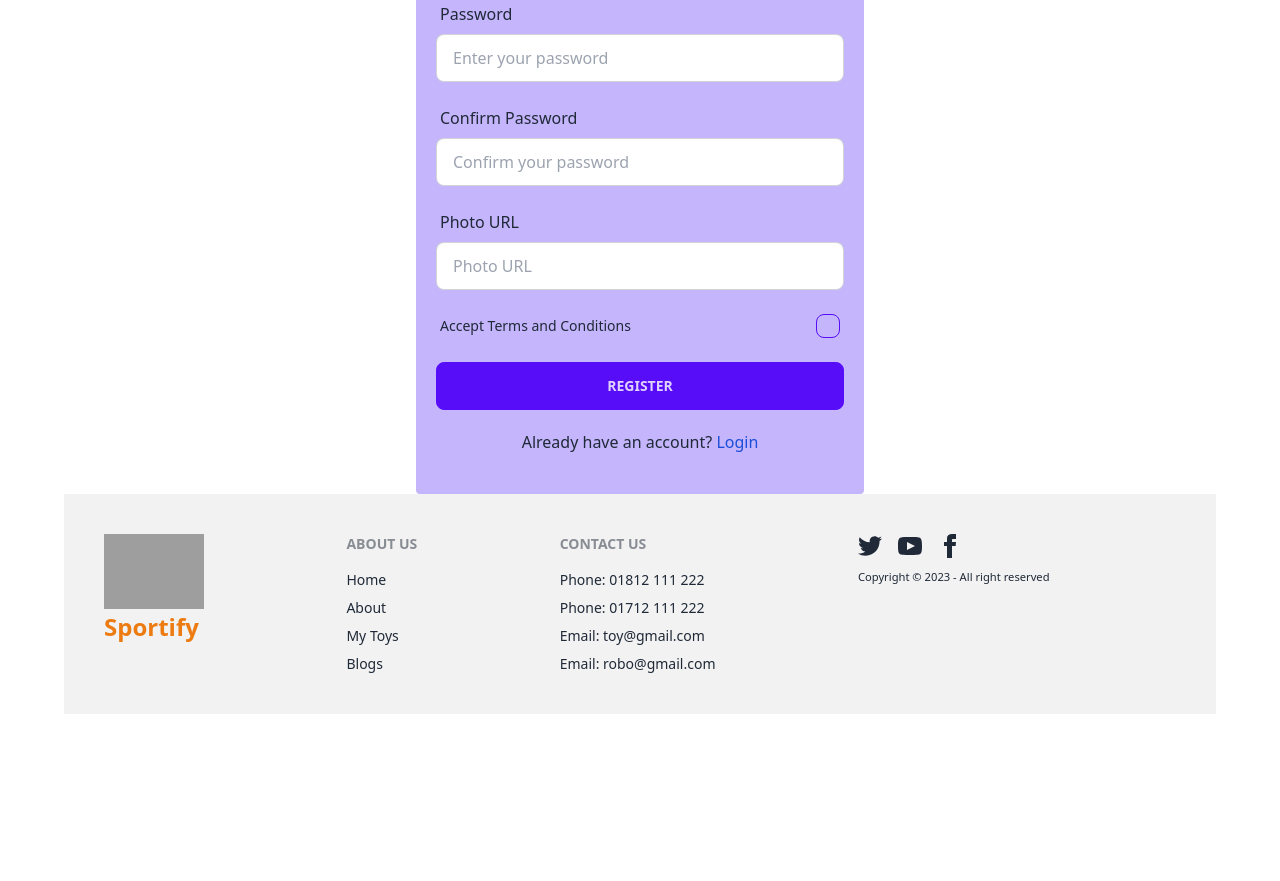
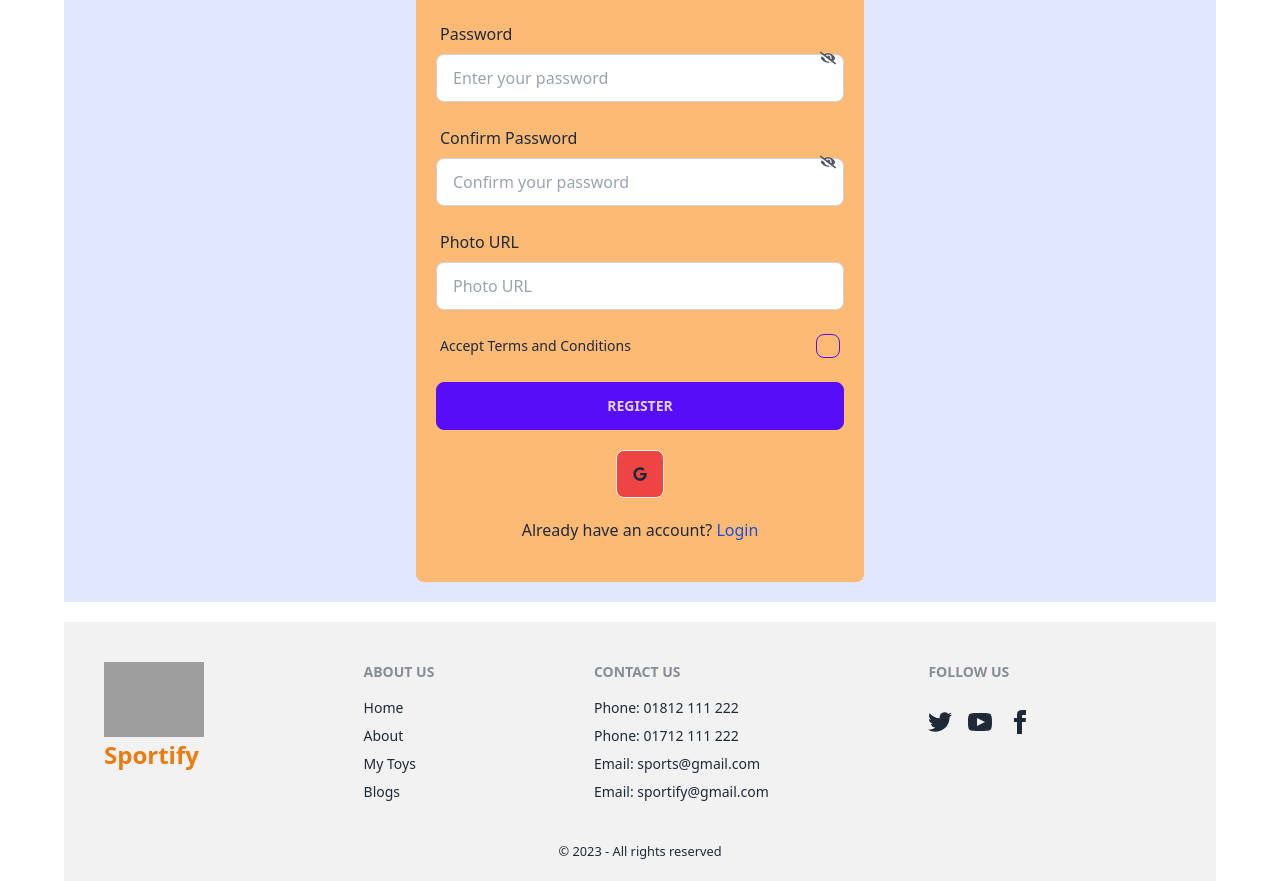
Before and after one commit to farjanarahman/summercamp-client, a React (Vite) app: page /register in a window 1280 px wide. Shown: the part 448-1329 px from the top of the page. Before the commit the page ends 1162 px from the top, so only its background shows below. Built offline with nearby package versions, Linux system fonts and the light colour scheme; no server answers; grey boxes are pictures that could not be loaded.

Commit message:
register and login page done

```diff
--- a/package.json
+++ b/package.json
@@ -17,6 +17,7 @@
     "react-dom": "^18.2.0",
     "react-icons": "^4.9.0",
     "react-router-dom": "^6.12.0",
+    "react-tooltip": "^5.13.1",
     "sort-by": "^1.2.0"
   },
   "devDependencies": {
--- a/src/pages/Login/Login.jsx
+++ b/src/pages/Login/Login.jsx
@@ -1,19 +1,25 @@
-import { useContext } from 'react';
+import { useContext, useState } from 'react';
 import { Link, useLocation, useNavigate } from 'react-router-dom';
 import { AuthContext } from '../../providers/AuthProvider';
 import useTitle from '../../hooks/useTitle';
 import { getAuth, GoogleAuthProvider, signInWithPopup } from 'firebase/auth';
-import { FaGoogle } from "react-icons/fa";
+import { FaGoogle, FaEye, FaEyeSlash } from 'react-icons/fa';
 import app from '../../firebase/firebase.config';
 
 const LoginForm = () => {
   const { signIn } = useContext(AuthContext);
   const navigate = useNavigate();
   const location = useLocation();
-    console.log('Login page location', location)
+  console.log('Login page location', location);
   const from = location.state?.from?.pathname || '/';
   const auth = getAuth(app);
-    const provider = new GoogleAuthProvider()
+  const provider = new GoogleAuthProvider();
+
+  const [showPassword, setShowPassword] = useState(false);
+
+  const handleTogglePassword = () => {
+    setShowPassword(!showPassword);
+  };
 
   useTitle('Login');
 
@@ -39,16 +45,18 @@
       .then(result => {
         const user = result.user;
         console.log(user);
-                navigate(from, { replace: true })
+        navigate(from, { replace: true });
       })
       .catch(error => {
         console.log(error.message);
-            })
-    }
+      });
+  };
 
   return (
-        <div className="max-w-md mx-auto rounded-lg shadow-lg py-8 px-10 bg-violet-300">
-            <h2 className="text-center text-2xl font-bold mb-4 text-gray-800">Please Login</h2>
+    <div className="hero min-h-screen bg-indigo-100">
+      <div className="hero-content flex-col lg:flex-row-reverse">
+        <div className="card flex-shrink-0 w-full shadow-2xl max-w-md mx-auto rounded-lg py-8 px-10 bg-orange-300">
+            {/* <h2 className="text-center text-2xl font-bold mb-4 text-gray-800">Please Login</h2> */}
             <form onSubmit={handleLogin} className="space-y-4 ">
               <div className="form-control">
                 <label htmlFor="email" className="label text-gray-700">
@@ -66,13 +74,22 @@
                 <label htmlFor="password" className="label text-gray-700">
                   Password
                 </label>
+                <div className="relative">
                   <input
-                        type="password"
+                    type={showPassword ? 'text' : 'password'}
                     id="password"
-                        className="input input-bordered"
+                    className="input input-bordered pr-10"
                     placeholder="Enter your password"
                     required
                   />
+                  <button
+                    type="button"
+                    className="absolute inset-y-0 right-0 flex items-center px-2 text-gray-600"
+                    onClick={handleTogglePassword}
+                  >
+                    {showPassword ? <FaEye /> : <FaEyeSlash />}
+                  </button>
+                </div>
               </div>
 
               <button type="submit" className="btn btn-primary w-full">
@@ -81,13 +98,20 @@
               <br />
             </form>
             <div className="flex justify-center">
-                <button className='btn bg-red-500 hover:bg-red-600 mx-auto mt-5' onClick={handleGoogleSignIn}>
-                    <FaGoogle className='text-center mx-auto'></FaGoogle>
+              <button className="btn bg-red-500 hover:bg-red-600 mx-auto mt-5" onClick={handleGoogleSignIn}>
+                <FaGoogle className="text-center mx-auto"></FaGoogle>
               </button>
             </div>
-            <p className='text-center mt-5 text-gray-700'>Don't have an account? <Link to='/register' className='text-blue-700'>Register</Link></p>
+            <p className="text-center mt-5 text-gray-700">
+              Don't have an account? <Link to="/register" className="text-blue-700 link link-hover">Register</Link>
+            </p>
+          </div>
+          <div className="text-center lg:text-left">
+          <h1 className="text-5xl font-bold">Login now!</h1>
+          <img src="https://i.ibb.co/jTjHrpb/login.png"  alt="" className='w-96' />
+        </div>
+        </div>
       </div>
   );
 };
-
 export default LoginForm;
--- a/src/pages/Register/Register.jsx
+++ b/src/pages/Register/Register.jsx
@@ -1,15 +1,21 @@
 import { useContext, useState } from 'react';
 import useTitle from '../../hooks/useTitle';
-import { Link } from 'react-router-dom';
 import { AuthContext } from '../../providers/AuthProvider';
-
-
+import { Link, useLocation, useNavigate } from 'react-router-dom';
+import { getAuth, GoogleAuthProvider, signInWithPopup } from 'firebase/auth';
+import app from '../../firebase/firebase.config';
+import { FaGoogle, FaEye, FaEyeSlash } from 'react-icons/fa';
 
 const RegisterForm = () => {
-
     useTitle('Register');
     const { createUser } = useContext(AuthContext);
+    const auth = getAuth(app);
+    const provider = new GoogleAuthProvider();
+    const navigate = useNavigate();
+    const location = useLocation();
+    const from = location.state?.from?.pathname || '/';
 
+    const [passwordError, setPasswordError] = useState('');
 
     const handleRegister = (event) => {
         event.preventDefault();
@@ -18,20 +24,55 @@
         const email = form.email.value;
         const photo = form.photo.value;
         const password = form.password.value;
+        const confirmPassword = form.confirmPassword.value;
 
-        console.log(name, email, photo, password);
-        createUser(email, password)
-            .then(result => {
-                const createdUser = result.user;
-                console.log(createdUser)
-            })
-            .catch(error => {
-                console.log(error);
-            })
+        // Password validation
+        const passwordRegex = /^(?=.*?[A-Z])(?=.*?[a-z])(?=.*?[0-9])(?=.*?[^\w\s]).{6,}$/;
+        if (
+            password.length < 6 ||
+            !password.match(/[A-Z]/) ||
+            !password.match(/[^\w\s]/)
+        ) {
+            setPasswordError(
+                'Password must be at least 6 characters long, contain at least one capital letter, and at least one special character.'
+            );
+            return;
+        } else if (password !== confirmPassword) {
+            setPasswordError('Passwords do not match.');
+            return;
         }
 
+        createUser(email, password)
+            .then((result) => {
+                const createdUser = result.user;
+                console.log(createdUser);
+            })
+            .catch((error) => {
+                console.log(error);
+            });
+    };
+
+    const [showPassword, setShowPassword] = useState(false);
+
+    const handleTogglePassword = () => {
+        setShowPassword(!showPassword);
+    };
+
+    const handleGoogleSignIn = () => {
+        signInWithPopup(auth, provider)
+            .then((result) => {
+                const user = result.user;
+                console.log(user);
+                navigate(from, { replace: true });
+            })
+            .catch((error) => {
+                console.log(error.message);
+            });
+    };
+
     return (
-        <div className="max-w-md mx-auto bg-violet-300 rounded p-5">
+        <div className='bg-indigo-100 py-5'>
+            <div className="max-w-md mx-auto bg-orange-300 rounded-lg p-5">
                 <h2 className="text-center text-2xl font-bold mb-4">Please Register</h2>
                 <form onSubmit={handleRegister} className="space-y-4">
                     <div className="form-control">
@@ -58,49 +99,87 @@
                             required
                         />
                     </div>
+                    <div className='relative'>
                         <div className="form-control">
                             <label htmlFor="password" className="label">
                                 Password
                             </label>
                             <input
-                        type="password"
+                                type={showPassword ? 'text' : 'password'}
                                 id="password"
                                 className="input input-bordered"
                                 placeholder="Enter your password"
                                 required
                             />
+                            <button
+                                type="button"
+                                className="absolute inset-y-0 right-0 flex items-center px-2 text-gray-600"
+                                onClick={handleTogglePassword}
+                            >
+                                {showPassword ? <FaEye /> : <FaEyeSlash />}
+                            </button>
                         </div>
+                        </div>
+                        <div className='relative'>
                         <div className="form-control">
                             <label htmlFor="confirmPassword" className="label">
                                 Confirm Password
                             </label>
                             <input
-                        type="password"
+                                type={showPassword ? 'text' : 'password'}
                                 id="confirmPassword"
                                 className="input input-bordered"
                                 placeholder="Confirm your password"
                                 required
                             />
+                            <button
+                                type="button"
+                                className="absolute inset-y-0 right-0 flex items-center px-2 text-gray-600"
+                                onClick={handleTogglePassword}
+                            >
+                                {showPassword ? <FaEye /> : <FaEyeSlash />}
+                            </button>
                         </div>
-                <div className='form-control'>
-                    <label htmlFor="photoURL" className='label'>Photo URL</label>
-                    <input className='input input-bordered'
+                    </div>
+                    <div className="form-control">
+                        <label htmlFor="photoURL" className="label">
+                            Photo URL
+                        </label>
+                        <input
+                            className="input input-bordered"
                             type="text"
                             id="photo"
-                        placeholder='Photo URL' />
+                            placeholder="Photo URL"
+                        />
                     </div>
                     <div className="form-control mt-5">
                         <label className="label cursor-pointer">
-                    <span className="label-text ">Accept Terms and Conditions</span>
-                    <input type="checkbox"  className="checkbox checkbox-primary" />
+                            <span className="label-text">Accept Terms and Conditions</span>
+                            <input type="checkbox" className="checkbox checkbox-primary" />
                         </label>
                     </div>
+                    {passwordError && (
+                        <p className="text-red-500 mt-2">{passwordError}</p>
+                    )}
                     <button type="submit" className="btn btn-primary w-full">
                         Register
                     </button>
                 </form>
-
-            <p className='text-center mt-5  mb-5'>Already have an account? <Link to='/login' className='text-blue-700'>Login</Link></p>
+                <div className="flex justify-center">
+                    <button
+                        className="btn bg-red-500 hover:bg-red-600 mx-auto mt-5"
+                        onClick={handleGoogleSignIn}
+                    >
+                        <FaGoogle className="text-center mx-auto"></FaGoogle>
+                    </button>
+                </div>
+                <p className="text-center mt-5 mb-5">
+                    Already have an account?{' '}
+                    <Link to="/login" className="text-blue-700 link link-hover">
+                        Login
+                    </Link>
+                </p>
+            </div>
         </div>
     );
 };
--- a/src/pages/shared/Footer/Footer.css
+++ b/src/pages/shared/Footer/Footer.css
@@ -8,3 +8,16 @@
   font-size: 1.5rem; /* Adjust the font size to your preference */
   font-weight: bold;
 }
+
+/* .footer-bottom {
+  display: flex;
+  justify-content: center;
+  align-items: center;
+  flex-direction: column;
+  margin-top: 2rem;
+} */
+
+.footer-copy {
+  text-align: center;
+  margin-top: 0.5rem;
+}
--- a/src/pages/shared/Footer/Footer.jsx
+++ b/src/pages/shared/Footer/Footer.jsx
@@ -1,36 +1,80 @@
-import './Footer.css'
+import "./Footer.css";
 import { Link } from "react-router-dom";
 
 const Footer = () => {
     return (
-        <footer className="footer p-10 bg-base-200 text-base-content">
+        <div className="px-10 pt-10 pb-5 bg-base-200 text-base-content mt-5">
+            <footer className="footer mb-10">
                 <div>
-                <img className="logo mx-auto" src="https://i.ibb.co/LPgPs2g/logo-removebg-preview.png" alt="" />
-                <p className='title'>Sportify</p>
+                    <img
+                        className="logo mx-auto"
+                        src="https://i.ibb.co/LPgPs2g/logo-removebg-preview.png"
+                        alt=""
+                    />
+                    <p className="title">Sportify</p>
                 </div>
                 <div>
                     <span className="footer-title">About Us</span>
-                <a><Link to="/">Home</Link></a>
+                    <a>
+                        <Link to="/">Home</Link>
+                    </a>
                     <a>About</a>
-                <a><Link to="/mytoys">My Toys</Link></a>
-                <a><Link to='/blog'>Blogs</Link></a>
+                    <a>
+                        <Link to="/mytoys">My Toys</Link>
+                    </a>
+                    <a>
+                        <Link to="/blog">Blogs</Link>
+                    </a>
                 </div>
                 <div>
                     <span className="footer-title">Contact Us</span>
                     <p>Phone: 01812 111 222</p>
                     <p>Phone: 01712 111 222</p>
-                <p>Email: toy@gmail.com</p>
-                <p>Email: robo@gmail.com</p>
+                    <p>Email: sports@gmail.com</p>
+                    <p>Email: sportify@gmail.com</p>
                 </div>
-            <div>
+                <div className="footer-bottom">
+                <span className="footer-title mb-5">Follow us</span>
                     <div className="grid grid-flow-col gap-4">
-      <a><svg xmlns="http://www.w3.org/2000/svg" width="24" height="24" viewBox="0 0 24 24" className="fill-current"><path d="M24 4.557c-.883.392-1.832.656-2.828.775 1.017-.609 1.798-1.574 2.165-2.724-.951.564-2.005.974-3.127 1.195-.897-.957-2.178-1.555-3.594-1.555-3.179 0-5.515 2.966-4.797 6.045-4.091-.205-7.719-2.165-10.148-5.144-1.29 2.213-.669 5.108 1.523 6.574-.806-.026-1.566-.247-2.229-.616-.054 2.281 1.581 4.415 3.949 4.89-.693.188-1.452.232-2.224.084.626 1.956 2.444 3.379 4.6 3.419-2.07 1.623-4.678 2.348-7.29 2.04 2.179 1.397 4.768 2.212 7.548 2.212 9.142 0 14.307-7.721 13.995-14.646.962-.695 1.797-1.562 2.457-2.549z"></path></svg></a>
-      <a><svg xmlns="http://www.w3.org/2000/svg" width="24" height="24" viewBox="0 0 24 24" className="fill-current"><path d="M19.615 3.184c-3.604-.246-11.631-.245-15.23 0-3.897.266-4.356 2.62-4.385 8.816.029 6.185.484 8.549 4.385 8.816 3.6.245 11.626.246 15.23 0 3.897-.266 4.356-2.62 4.385-8.816-.029-6.185-.484-8.549-4.385-8.816zm-10.615 12.816v-8l8 3.993-8 4.007z"></path></svg></a>
-      <a><svg xmlns="http://www.w3.org/2000/svg" width="24" height="24" viewBox="0 0 24 24" className="fill-current"><path d="M9 8h-3v4h3v12h5v-12h3.642l.358-4h-4v-1.667c0-.955.192-1.333 1.115-1.333h2.885v-5h-3.808c-3.596 0-5.192 1.583-5.192 4.615v3.385z"></path></svg></a>
+                        <a>
+                            <svg
+                                xmlns="http://www.w3.org/2000/svg"
+                                width="24"
+                                height="24"
+                                viewBox="0 0 24 24"
+                                className="fill-current"
+                            >
+                                <path d="M24 4.557c-.883.392-1.832.656-2.828.775 1.017-.609 1.798-1.574 2.165-2.724-.951.564-2.005.974-3.127 1.195-.897-.957-2.178-1.555-3.594-1.555-3.179 0-5.515 2.966-4.797 6.045-4.091-.205-7.719-2.165-10.148-5.144-1.29 2.213-.669 5.108 1.523 6.574-.806-.026-1.566-.247-2.229-.616-.054 2.281 1.581 4.415 3.949 4.89-.693.188-1.452.232-2.224.084.626 1.956 2.444 3.379 4.6 3.419-2.07 1.623-4.678 2.348-7.29 2.04 2.179 1.397 4.768 2.212 7.548 2.212 9.142 0 14.307-7.721 13.995-14.646.962-.695 1.797-1.562 2.457-2.549z"></path>
+                            </svg>
+                        </a>
+                        <a>
+                            <svg
+                                xmlns="http://www.w3.org/2000/svg"
+                                width="24"
+                                height="24"
+                                viewBox="0 0 24 24"
+                                className="fill-current"
+                            >
+                                <path d="M19.615 3.184c-3.604-.246-11.631-.245-15.23 0-3.897.266-4.356 2.62-4.385 8.816.029 6.185.484 8.549 4.385 8.816 3.6.245 11.626.246 15.23 0 3.897-.266 4.356-2.62 4.385-8.816-.029-6.185-.484-8.549-4.385-8.816zm-10.615 12.816v-8l8 3.993-8 4.007z"></path>
+                            </svg>
+                        </a>
+                        <a>
+                            <svg
+                                xmlns="http://www.w3.org/2000/svg"
+                                width="24"
+                                height="24"
+                                viewBox="0 0 24 24"
+                                className="fill-current"
+                            >
+                                <path d="M9 8h-3v4h3v12h5v-12h3.642l.358-4h-4v-1.667c0-.955.192-1.333 1.115-1.333h2.885v-5h-3.808c-3.596 0-5.192 1.583-5.192 4.615v3.385z"></path>
+                            </svg>
+                        </a>
                     </div>
-    <p><small>Copyright © 2023 - All right reserved</small></p>
                 </div>
             </footer>
+            <small><p className="footer-copy mt-10">&copy; 2023 - All rights reserved</p></small>
+        </div>
+
     );
 };
 
--- a/src/pages/shared/Navbar/Navabar.jsx
+++ b/src/pages/shared/Navbar/Navabar.jsx
@@ -57,7 +57,7 @@
                 <Link to="/" className="normal-case text-xl">
                     <img className="navbar-logo" src='https://i.ibb.co/LPgPs2g/logo-removebg-preview.png' alt="" />
                 </Link>
-                <h3 className="navbar-title">Sportify</h3>
+                <h3 className="navbar-title text-orange-600">Sportify</h3>
             </div>
             <div className="navbar-center hidden lg:flex">
                 <ul className="menu menu-horizontal px-1">
@@ -66,7 +66,7 @@
             </div>
             <div className="navbar-end">
                 {
-                    user?.photoURL ? <img style={{ width: '50px', marginRight: "15px", borderRadius: '50%' }} src={user.photoURL} alt="" /> : <></>
+                    user?.photoURL ? <img style={{ width: '50px', marginRight: "15px", borderRadius: '50%' }} src={user.photoURL} className="tooltip" data-tip={user.name} alt="" /> : <></>
 
                 }
             </div>
--- a/src/pages/shared/Navbar/Navbar.css
+++ b/src/pages/shared/Navbar/Navbar.css
@@ -1,3 +1,4 @@
+
 .navbar-logo {
     width: 200px;
     height: auto;
@@ -5,7 +6,7 @@
     padding: 0;
   }
   .navbar-title {
-    color: #ec7c12;
+    /* color: #ec7c12;  */
     font-size: 1.5rem;
     font-weight: bold;
     margin-left: 0;
```
Also changed, not shown: 1 other file (tests, documents, lock files or other folders). Lines whose indentation alone changed are shown as unchanged.
